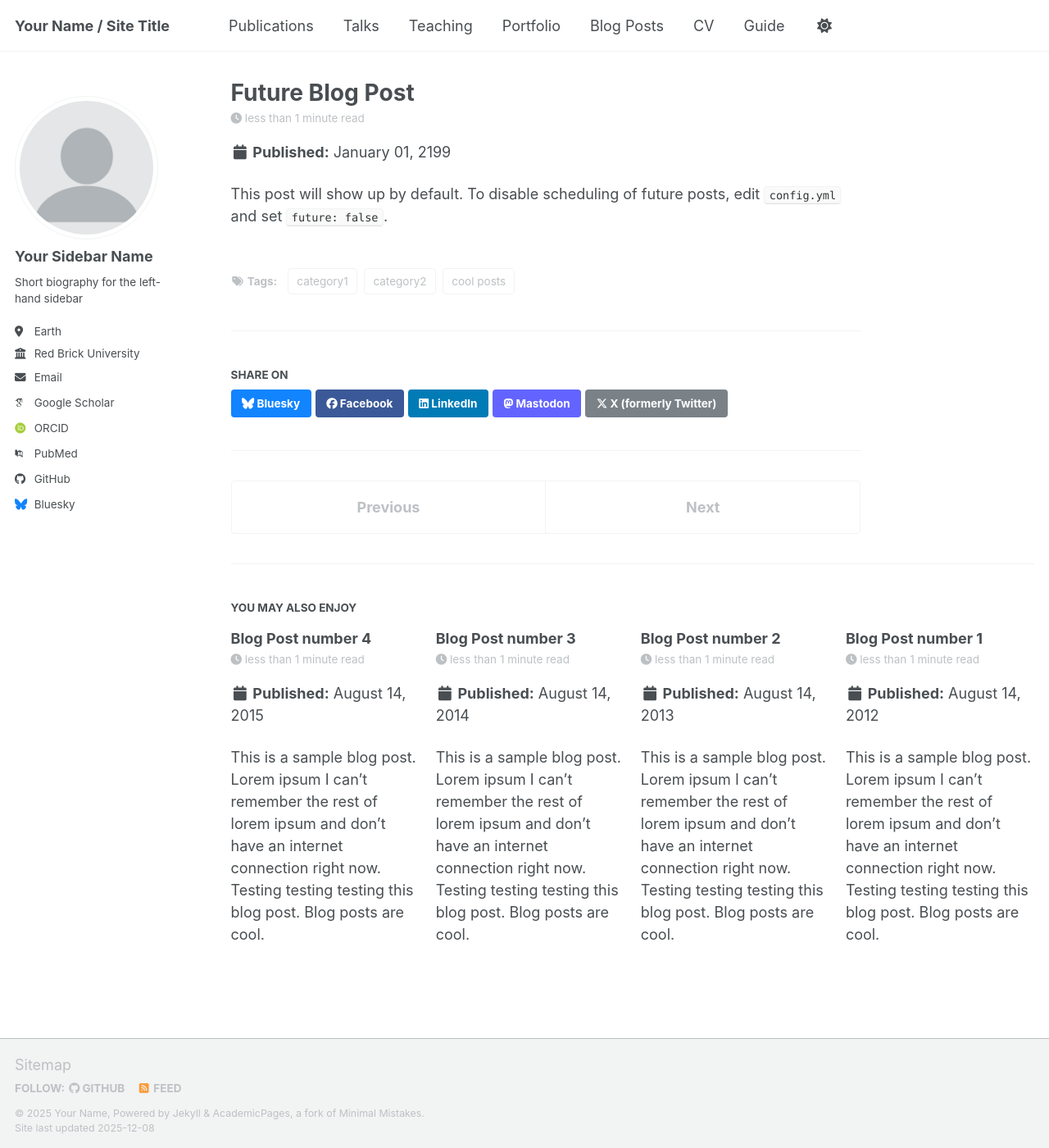
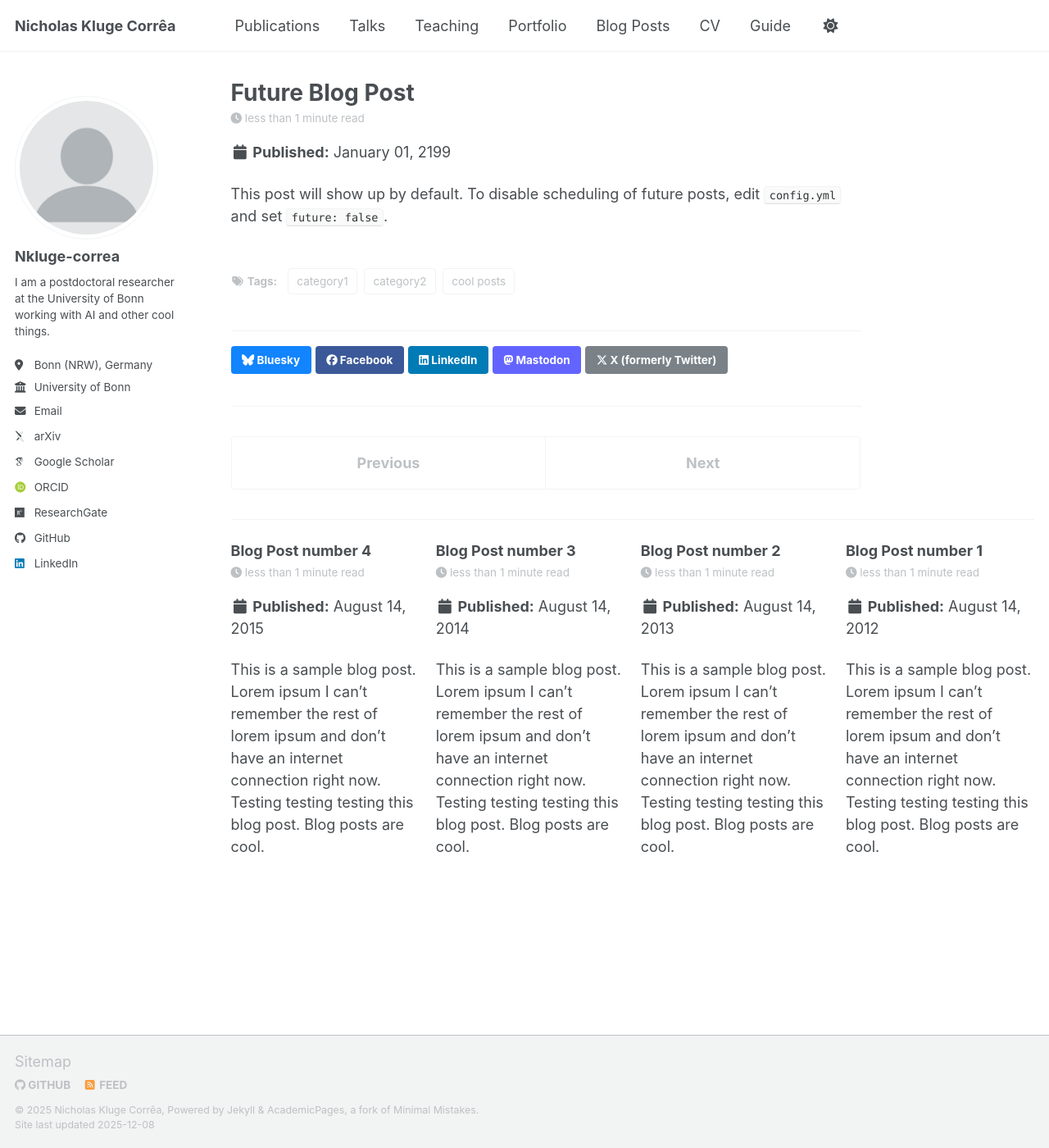
Before and after one commit to Nkluge-correa/hello, a Jekyll site: the page built from _posts/2199-01-01-future-post.md, in a window 1280 px wide and 1400 px high. Shown: the whole window at 82% size. Built offline with Jekyll 4.4.1, drawn with Linux system fonts in a browser that asks for light colours; some web fonts are replaced; a script bundle is joined from its source files by our own code; library files that are not in the unit come from our copies.

Commit message:
Modify site configuration for personal details
Updated personal information and social links in the config file.

```diff
--- a/_config.yml
+++ b/_config.yml
@@ -7,158 +7,152 @@
 # server process.
 
 # Basic Site Settings
-locale                   : "en-US"
-site_theme               : "default" # Currently available options are "default", "air"
-title                    : "Your Name / Site Title"
-title_separator          : "-"
-name                     : &name "Your Name"
-description              : &description "Your Name's academic portfolio"   # Update this with a general description of your site, this is the default if not overridden by a page
-url                      : https://academicpages.github.io # The base hostname & protocol for your site e.g. "https://[your GitHub username].github.io",
-                                                           # or if you already have some other page hosted on Github then use "https://[your GitHub username].github.io/[Your Repo Name]"
-baseurl                  : "" # the subpath of your site, e.g. "/blog"
-repository               : "academicpages/academicpages.github.io"
+locale: "DE"
+site_theme: "default" # Currently available options are "default", "air"
+title: "Nicholas Kluge Corrêa"
+title_separator: "-"
+name: &name "Nicholas Kluge Corrêa"
+description: &description "Nicholas Kluge Corrêa's research portfolio" # Update this with a general description of your site, this is the default if not overridden by a page
+url: https://nkluge-correa.github.io
+baseurl: "" # the subpath of your site, e.g. "/blog"
+repository: "https://github.com/Nkluge-correa"
 
 # Site Author - The following control what appear as part of the author content on the side bar.
 #               If a field is blank the icon and link will not appear, otherwise it will be shown.
 #               Additional customization can be done by editing /_includes/author-profile.html
 author:
   # Biographic information
-  avatar           : "profile.png"
-  name             : "Your Sidebar Name"
-  pronouns         : # example: "she/her"
-  bio              : "Short biography for the left-hand sidebar"
-  location         : "Earth"
-  employer         : "Red Brick University"
-  uri              : # URL
-  email            : "none@example.org"
+  avatar: "profile.png"
+  name: "Nkluge-correa"
+  pronouns: # example: "she/her"
+  bio: "I am a postdoctoral researcher at the University of Bonn working with AI and other cool things."
+  location: "Bonn (NRW), Germany"
+  employer: "University of Bonn"
+  uri: # URL
+  email: "kluge@uni-bonn.de"
 
   # Academic websites
-  academia         : # URL
-  arxiv            : # URL - Update with the correct link to your profile
-  googlescholar    : "https://scholar.google.com/citations?user=PS_CX0AAAAAJ"
-  inspire-hep      : # URL
-  impactstory      : # URL
-  orcid            : "https://orcid.org/yourorcidurl"
-  semantic         : # URL
-  ssrn             : # URL
-  pubmed           : "https://www.ncbi.nlm.nih.gov/pubmed/?term=john+snow"
-  researchgate     : # URL
-  scopus           : # URL
-  zotero           : # URL
-
+  academia: # URL
+  arxiv: "https://arxiv.org/search/cs?searchtype=author&query=Corr%C3%AAa,+N+K"
+  googlescholar: "https://scholar.google.com/citations?user=LB-Ukr8AAAAJ"
+  inspire-hep: # URL
+  impactstory: # URL
+  orcid: "https://orcid.org/0000-0002-5633-6094"
+  semantic: # URL
+  ssrn: # URL
+  pubmed: # URL
+  researchgate: "https://www.researchgate.net/profile/Nicholas-Correa-2"
+  scopus: # URL
+  zotero: # URL
 
   # Repositories and software development
-  bitbucket        : # Username - Update with your username on the site
-  codepen          : # Username
-  dribbble         : # Username
-  github           : "academicpages"
-  kaggle           : # Username
-  stackoverflow    : # User number or user number and name (i.e., use "1" or "1/jeff-atwood")
+  bitbucket: # Username - Update with your username on the site
+  codepen: # Username
+  dribbble: # Username
+  github: "Nkluge-correa"
+  kaggle: # Username
+  stackoverflow: # User number or user number and name (i.e., use "1" or "1/jeff-atwood")
 
   # Social media
-  artstation       : # Username
-  bluesky          : "bsky.app" # Replace this with you Bluesky username
-  facebook         : # Username
-  flickr           : # Username
-  foursquare       : # Username
-  goodreads        : # Username
-  google_plus      : # Username
-  keybase          : # Username
-  instagram        : # Username
-  lastfm           : # Username
-  linkedin         : # Username
-  mastodon         : # URL
-  medium           : # URL
-  pinterest        : # Username
-  soundcloud       : # Username
-  steam            : # Username
-  telegram         : # URL
-  tumblr           : # Username
-  twitter          : # Username for X / Twitter
-  vine             : # Username
-  weibo            : # Username
-  wikipedia        : # Username
-  xing             : # Username
-  youtube          : # Username
-  zhihu            : # Username
+  artstation: # Username
+  bluesky: # Username
+  facebook: # Username
+  flickr: # Username
+  foursquare: # Username
+  goodreads: # Username
+  google_plus: # Username
+  keybase: # Username
+  instagram: # Username
+  lastfm: # Username
+  linkedin: "nicholaskluge"
+  mastodon: # URL
+  medium: # URL
+  pinterest: # Username
+  soundcloud: # Username
+  steam: # Username
+  telegram: # URL
+  tumblr: # Username
+  twitter: # Username for X / Twitter
+  vine: # Username
+  weibo: # Username
+  wikipedia: # Username
+  xing: # Username
+  youtube: # Username
+  zhihu: # Username
 
 # Publication Category - The following the list of publication categories and their headings
 publication_category:
   books:
-    title: 'Books'
+    title: "Books"
   manuscripts:
-    title: 'Journal Articles'
+    title: "Journal Articles"
   conferences:
-    title: 'Conference Papers'
+    title: "Conference Papers"
 
 # Site Settings
-teaser                   :  # filename of teaser fallback teaser image placed in /images/ for social media previews
-breadcrumbs              : false # true, false (default)
-words_per_minute         : 160
-future                   : true
-read_more                : "disabled" # if enabled, adds "Read more" links to excerpts
-talkmap_link             : false      #change to true to add link to talkmap on talks page
+teaser: # filename of teaser fallback teaser image placed in /images/ for social media previews
+breadcrumbs: false # true, false (default)
+words_per_minute: 160
+future: true
+read_more: "disabled" # if enabled, adds "Read more" links to excerpts
+talkmap_link: false #change to true to add link to talkmap on talks page
 comments:
-  provider               : # false (default), "disqus", "discourse", "facebook", "google-plus", "staticman", "custom"
+  provider: # false (default), "disqus", "discourse", "facebook", "google-plus", "staticman", "custom"
   disqus:
-    shortname            :
+    shortname:
   discourse:
-    server               : # https://meta.discourse.org/t/embedding-discourse-comments-via-javascript/31963 , e.g.: meta.discourse.org
+    server: # https://meta.discourse.org/t/embedding-discourse-comments-via-javascript/31963 , e.g.: meta.discourse.org
   facebook:
-    appid                :
-    num_posts            : # 5 (default)
-    colorscheme          : # "light" (default), "dark"
+    appid:
+    num_posts: # 5 (default)
+    colorscheme: # "light" (default), "dark"
 staticman:
-  allowedFields          : ['name', 'email', 'url', 'message']
-  branch                 : "gh-pages" # "master", "gh-pages"
-  commitMessage          : "New comment."
-  filename               : comment-{@timestamp}
-  format                 : "yml"
-  moderation             : true
-  path                   : "_data/comments/{options.slug}"
-  requiredFields         : ['name', 'email', 'message']
+  allowedFields: ["name", "email", "url", "message"]
+  branch: "gh-pages" # "master", "gh-pages"
+  commitMessage: "New comment."
+  filename: comment-{@timestamp}
+  format: "yml"
+  moderation: true
+  path: "_data/comments/{options.slug}"
+  requiredFields: ["name", "email", "message"]
   transforms:
-    email                : "md5"
+    email: "md5"
   generatedFields:
     date:
-      type               : "date"
+      type: "date"
       options:
-        format           : "iso8601" # "iso8601" (default), "timestamp-seconds", "timestamp-milliseconds"
+        format: "iso8601" # "iso8601" (default), "timestamp-seconds", "timestamp-milliseconds"
 atom_feed:
-  hide                   : false     # change to true to hide the RSS feed in the footer
-  path                   : # blank (default) uses feed.xml
-
+  hide: false # change to true to hide the RSS feed in the footer
+  path: # blank (default) uses feed.xml
 
 # SEO Related
-google_site_verification :
-bing_site_verification   :
-alexa_site_verification  :
-yandex_site_verification :
-
+google_site_verification:
+bing_site_verification:
+alexa_site_verification:
+yandex_site_verification:
 
 # Social Sharing
 twitter:
-  username               : &twitter
+  username: &twitter
 facebook:
-  username               :
-  app_id                 :
-  publisher              :
-og_image                 :  # Social media default site image
-og_description           :  # Social media default site image description
+  username:
+  app_id:
+  publisher:
+og_image: # Social media default site image
+og_description: # Social media default site image description
 # For specifying social profiles
 # - https://developers.google.com/structured-data/customize/social-profiles
 social:
-  type                   : # Person or Organization (defaults to Person)
-  name                   : # If the user or organization name differs from the site's name
+  type: # Person or Organization (defaults to Person)
+  name: # If the user or organization name differs from the site's name
   links: # An array of links to social media profiles
-
 
 # Analytics
 analytics:
-  provider               :  "false" # false (default), "google", "google-universal", "google-analytics-4", "custom"
+  provider: "false" # false (default), "google", "google-universal", "google-analytics-4", "custom"
   google:
-    tracking_id          :
-
+    tracking_id:
 
 # Reading Files
 include:
@@ -198,14 +192,12 @@ keep_files:
 encoding: "utf-8"
 markdown_ext: "markdown,mkdown,mkdn,mkd,md"
 
-
 # Conversion
 markdown: kramdown
 highlighter: rouge
 lsi: false
 excerpt_separator: "\n\n"
 incremental: false
-
 
 # Markdown Processing
 kramdown:
@@ -217,7 +209,6 @@ kramdown:
   toc_levels: 1..6
   smart_quotes: lsquo,rsquo,ldquo,rdquo
   enable_coderay: false
-
 
 # These settings control the types of collections used by the template
 collections:
@@ -233,7 +224,6 @@ collections:
   talks:
     output: true
     permalink: /:collection/:path/
-
 
 # These settings control how pages and collections are included in the site
 defaults:
@@ -291,19 +281,16 @@ defaults:
       author_profile: true
       share: true
 
-
 # Sass/SCSS
 sass:
   sass_dir: _sass
   style: compressed # https://sass-lang.com/documentation/file.SASS_REFERENCE.html#output_style
-
 
 # Outputting
 permalink: /:categories/:title/
 # paginate: 5 # amount of posts to show
 # paginate_path: /page:num/
 timezone: Etc/UTC # https://en.wikipedia.org/wiki/List_of_tz_database_time_zones
-
 
 # Plugins
 plugins:
@@ -322,7 +309,6 @@ whitelist:
   - jekyll-sitemap
   - jekyll-redirect-from
   - jemoji
-
 
 # Archives
 #  Type
@@ -352,7 +338,6 @@ tag_archive:
 #     category: /categories/:name/
 #     tag: /tags/:name/
 
-
 # HTML Compression
 # - https://jch.penibelst.de/
 compress_html:
```
